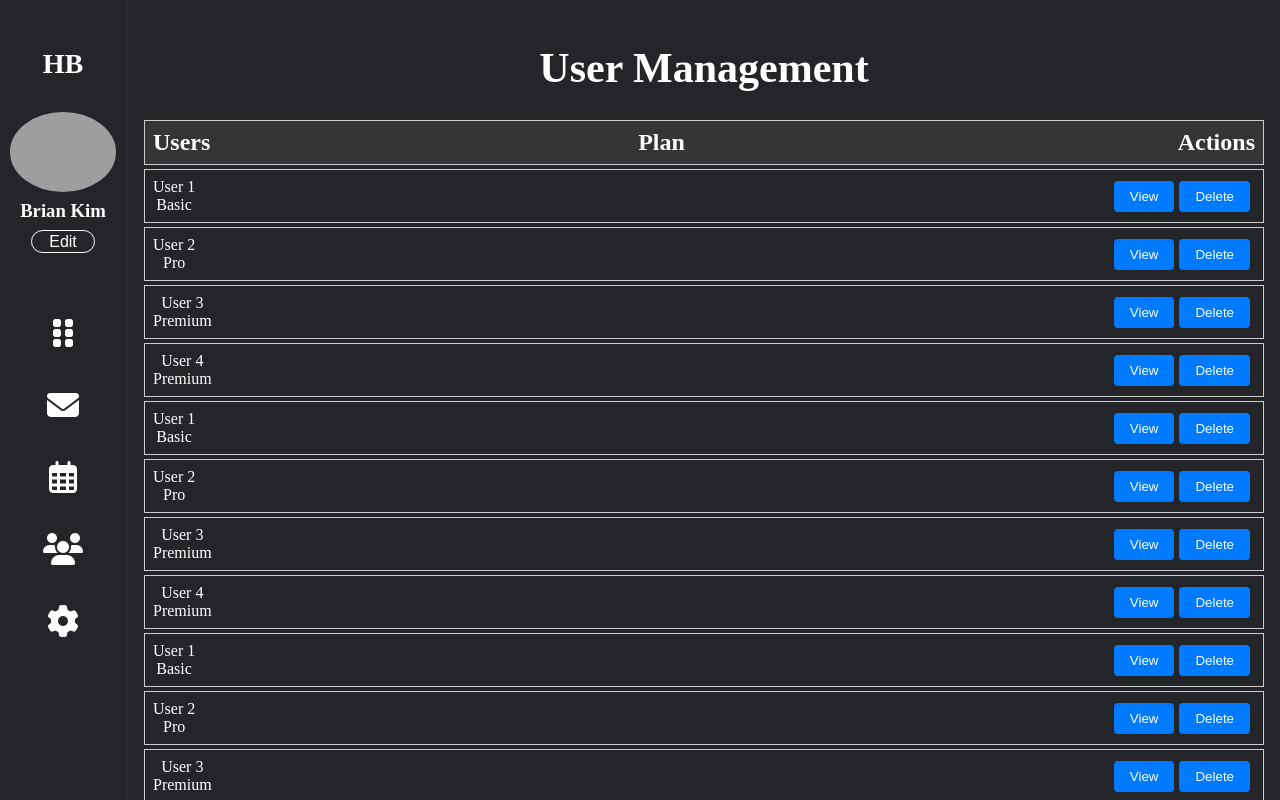
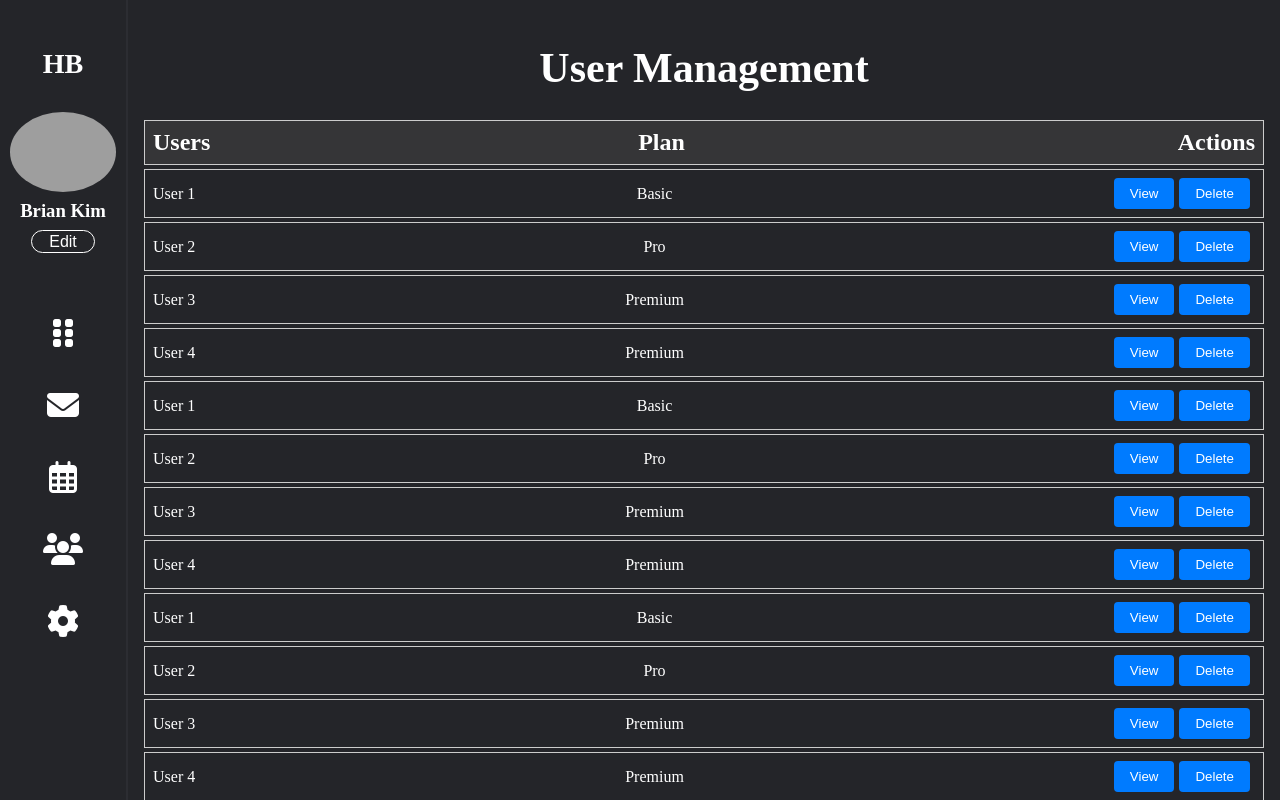
Before and after one commit to ObadiahF/HB-coaching-website, a SvelteKit app: page /dashboard/manage in a window 1280 px wide. Built offline with nearby package versions, Linux system fonts and the light colour scheme; grey boxes are pictures that could not be loaded.

Commit message:
Filtered out unneeded page and started merge with settings page

```diff
--- a/src/components/dashboard-components/nav.svelte
+++ b/src/components/dashboard-components/nav.svelte
@@ -6,7 +6,7 @@
     //reactive 'active' navBar
     let current = 'Dashboard';
     let lightMode = false;
-
+    let pfpInput;
 
     //default colors for dark mode
     let mainBackground, color, activeColor, checkedColor, lineColor = { colors };
@@ -70,11 +70,7 @@
         <div class="profile-btn-container">
             <button on:click={() => {
                 current = ''
-                if (window.location = '/dashboard/edit-profile') {
-                    return
-                } else {
-                    window.location='/dashboard/edit-profile'
-                }
+                pfpInput.click();
             }
                 }>Edit</button>
         </div>
@@ -82,6 +78,7 @@
 
 
     <div class="nav-container">
+        <input type="file" bind:this={pfpInput} style="display: none;">
         <ul>
 
             <MediaQuery query="(max-width: 1500px)" let:matches>
--- a/src/routes/dashboard/+page.svelte
+++ b/src/routes/dashboard/+page.svelte
@@ -1,5 +1,6 @@
 <svelte:head>
     <title>HumbleBeast | Dashboard</title>
+    <script src="https://kit.fontawesome.com/db3c0028dc.js" crossorigin="anonymous"></script>
 </svelte:head>
 
 <script>
--- a/src/routes/dashboard/manage/+page.svelte
+++ b/src/routes/dashboard/manage/+page.svelte
@@ -1,4 +1,6 @@
 <script>
+      import MediaQuery from '../../../utils/MediaQuery.svelte'
+
   let users = [
     { id: 1, name: "User 1", plan: "Basic" },
     { id: 2, name: "User 2", plan: "Pro" },
@@ -37,10 +39,18 @@
   </div>
   {#each users as user (user.id)}
     <div class="table-row">
-      <div>
-        <div>{user.name}</div>
-        <div>{user.plan}</div>
-      </div>
+      <MediaQuery query="(max-width: 445px)" let:matches>
+        {#if matches}
+            <div>
+              <div>{user.name}</div>
+              <div>{user.plan}</div>
+            </div>
+            {:else}
+            <div>{user.name}</div>
+            <div>{user.plan}</div>
+        {/if}
+    </MediaQuery>
+
       <div class="table-actions">
         <button on:click={() => handleButtonClick(user.id)}>View</button>
         <button on:click={() => handleButtonClick(user.id)}>Delete</button>
@@ -108,4 +118,12 @@
       display: none;
     }
   }
+
+  @media screen and (max-width: 374px) {
+    .table-actions {
+      display: flex;
+      flex-direction: column;
+      gap: 0.5rem;
+    }
+  }
 </style>
```
Also changed, not shown: src/old code/edit-profile/+page.svelte (renamed from src/routes/dashboard/edit-profile/+page.svelte).
